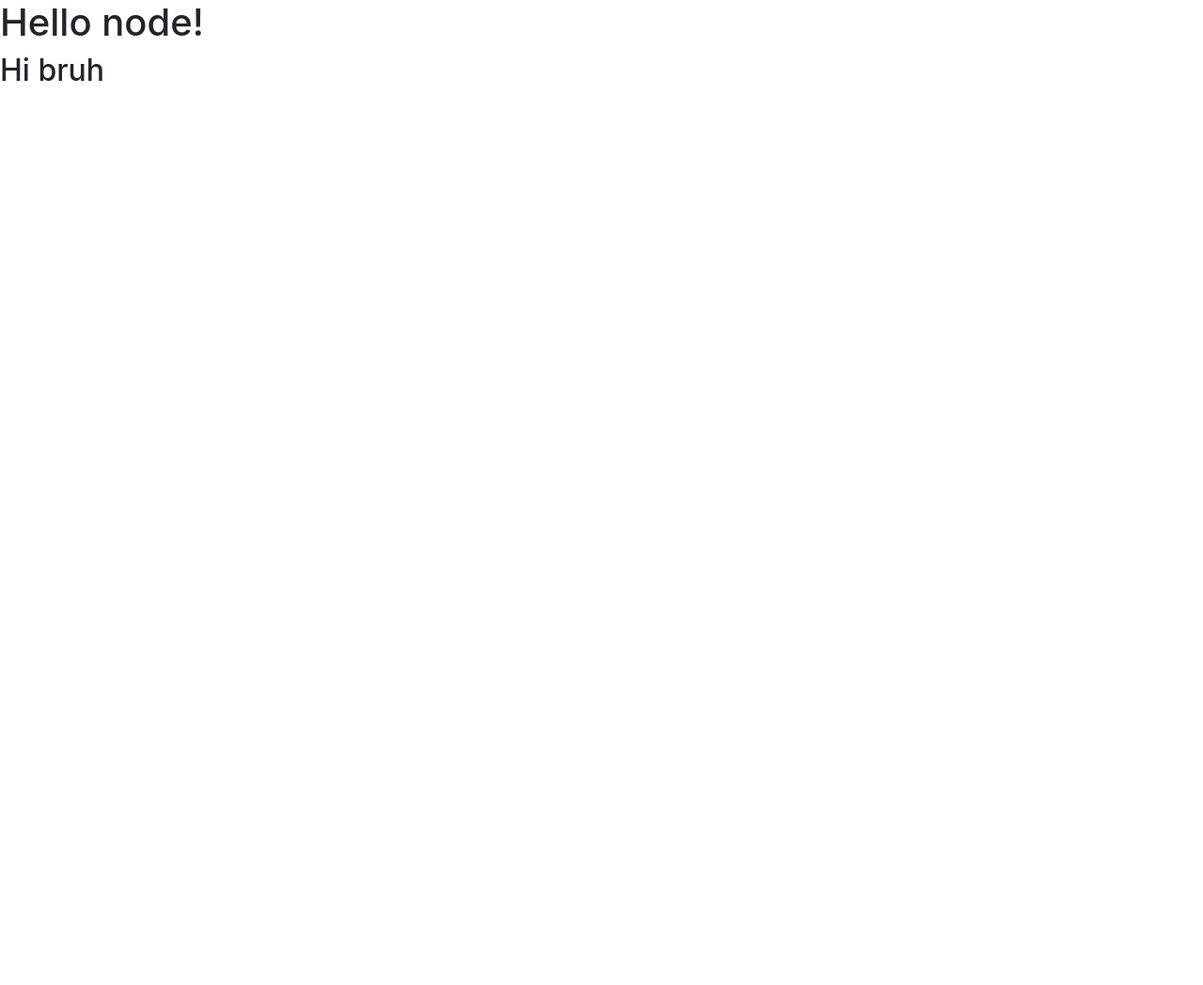
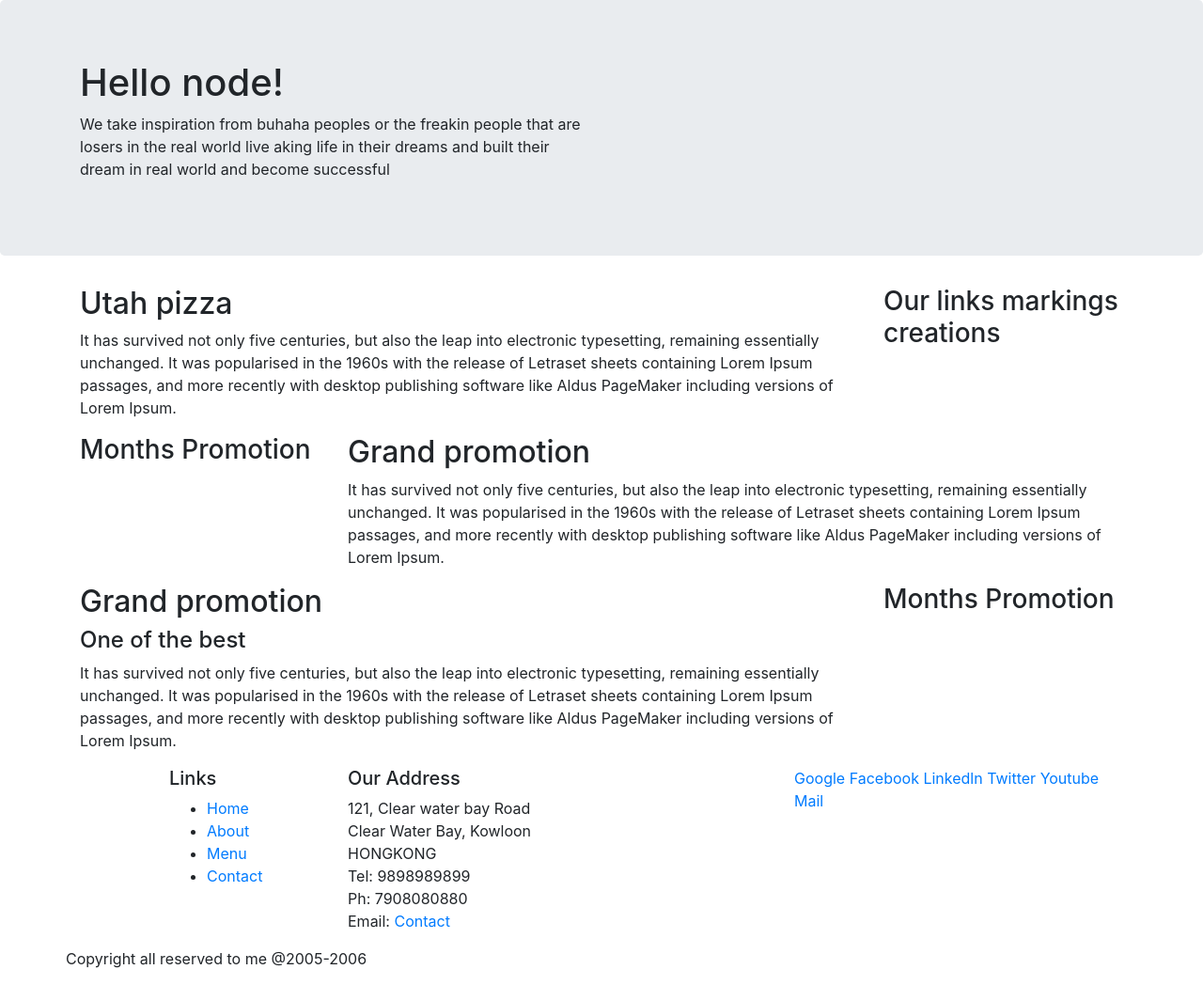
Before and after one commit to Basil-jiji/bootstrap-4, a website: page index.html in a window 1280 px wide. Shown: the whole page at 94% size. Before the commit the page ends 800 px from the top, so only its background shows below. Drawn offline with nearby package versions, Linux system fonts and the light colour scheme.

Commit message:
Bootsrap grid system part one In this commit work on with container class, row class,column class for aligning contents in webpage and also used order,offset for positioning the contents

```diff
--- a/index.html
+++ b/index.html
@@ -10,10 +10,94 @@
     <title>Bootstrap 4</title>
 </head>
 <body>
-    <div>
-        <h1>Hello node!</h1>
-        <h2>Hi bruh</h2>
+    <header class="jumbotron">
+        <div class="container">
+            <div class="row">
+                <div class="col-12 col-sm-6">
+                    <h1>Hello node!</h1>
+                    <p>We take inspiration from buhaha peoples or the freakin people that are losers in the real world live aking life in their dreams and built their dream in real world and become successful</p>
+                </div>
+                <div class="col-12 col-sm-6">
+
+                </div>
+            </div>
+        </div>
+    </header>
+
+    <div class="container">
+        <div class="row">
+            <div class="col-12 col-sm-4 order-sm-last col-md-3">
+                <h3>Our links markings creations</h3>
+            </div>
+            <div class="col col-sm order-sm-first col-md">
+                <h2>Utah pizza</h2>
+                <p> It has survived not only five centuries, but also the leap into electronic typesetting, remaining essentially unchanged. It was popularised in the 1960s with the release of Letraset sheets containing Lorem Ipsum passages, and more recently with desktop publishing software like Aldus PageMaker including versions of Lorem Ipsum. </p>
+            </div>
+       </div>
+    <div class="row">
+        <div class="col-12 col-sm-4 col-md-3">
+            <h3>Months Promotion</h3>
+        </div>
+        <div class="col col-sm col-md">
+            <h2>Grand promotion</h2>
+            <p> It has survived not only five centuries, but also the leap into electronic typesetting, remaining essentially unchanged. It was popularised in the 1960s with the release of Letraset sheets containing Lorem Ipsum passages, and more recently with desktop publishing software like Aldus PageMaker including versions of Lorem Ipsum.</p>
+        </div>
     </div>
+
+    <div class="row">
+        <div class="col-12 col-sm-4 order-sm-last col-md-3">
+            <h3>Months Promotion</h3>
+        </div>
+        <div class="col col-sm order-sm-first col-md">
+            <h2>Grand promotion</h2>
+            <h4>One of the best</h4>
+            <p> It has survived not only five centuries, but also the leap into electronic typesetting, remaining essentially unchanged. It was popularised in the 1960s with the release of Letraset sheets containing Lorem Ipsum passages, and more recently with desktop publishing software like Aldus PageMaker including versions of Lorem Ipsum.</p>
+        </div>
+</div>
+</div>
+
+<footer>
+    <div class="container">
+        <div class="row">
+            <div class="col-4 offset-1 col-sm-2">
+            <h5>Links</h5>
+                <ul>
+                    <li><a href="#">Home</a><br></li>
+                    <li><a href="#">About</a><br></li>
+                    <li><a href="#">Menu</a><br></li>
+                    <li><a href="#">Contact</a><br></li>
+                </ul>
+        </div>
+            <div class="col-7 col-sm-5">
+                <h5>Our Address</h5>
+                <address>
+                121, Clear water bay Road<br>
+                Clear Water Bay, Kowloon<br>
+                HONGKONG<br>
+                Tel: 9898989899<br>
+                Ph: 7908080880<br>
+                Email: <a href="mailto:basiljiji2015@gmail.com">Contact</a>
+                </address>
+            </div>
+            <div class="col-12 col-sm-4">
+                <div>
+                    <a href="#">Google</a>
+                    <a href="#">Facebook</a>
+                    <a href="#">Linkedln</a>
+                    <a href="#">Twitter</a>
+                    <a href="#">Youtube</a>
+                    <a href="#">Mail</a>
+                </div>
+            </div>
+                <div class="row">
+                    <div class="col-auto">
+                    <p>Copyright all reserved to me @2005-2006</p>
+                </div>
+            </div>
+        </div>
+    </div>
+    </footer>
+
     <!-- jquery first, then popper.js, then bootstrap JS-->
     <script src="node_modules/jquery/dist/jquery.slim.min.js"></script>
     <script src="node_modules/popper.js/dist/umd/popper.min.js"></script>
```
